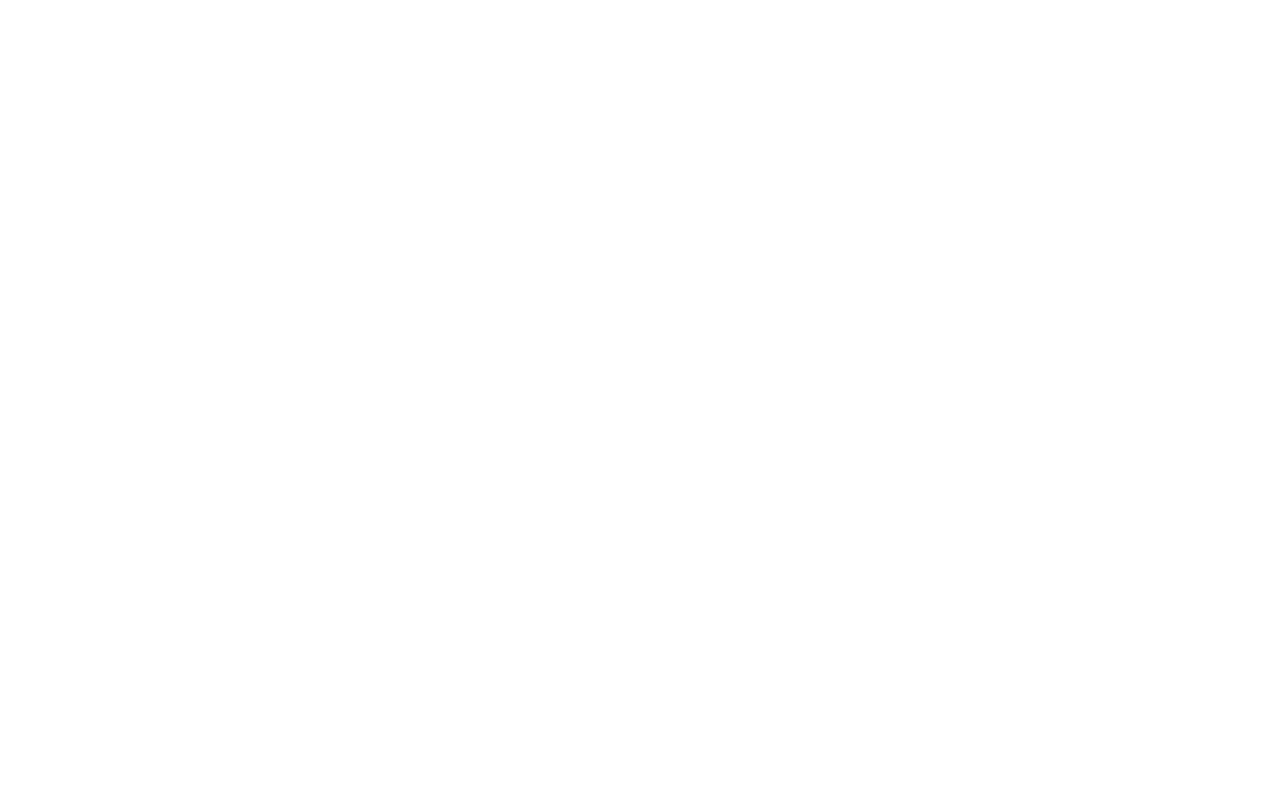
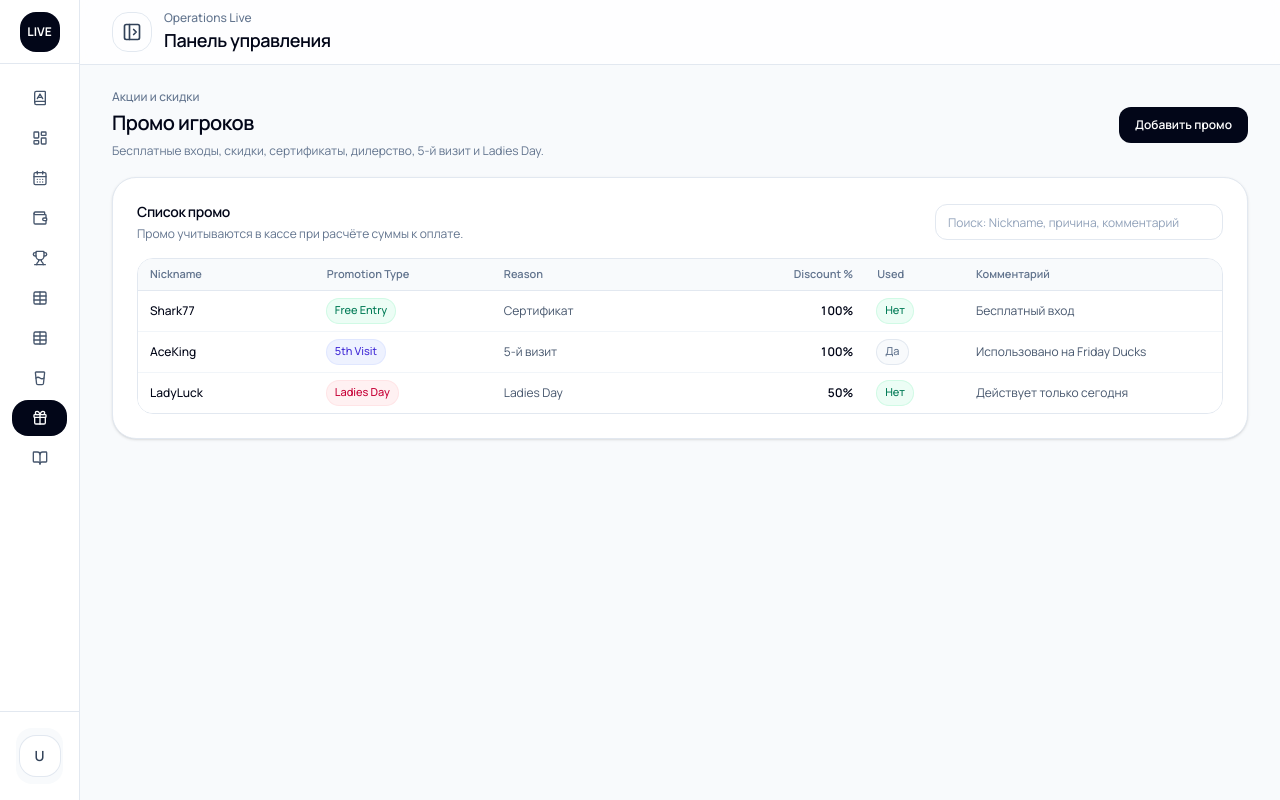
Before and after one commit to azikulovv/operations-live-web, a Nuxt app: page /dashboard/promotions in a window 1280 px wide. Before the commit this address had no page. Built offline with nearby package versions, Linux system fonts and the light colour scheme; no server answers.

Commit message:
feat: добавлен компонент для отображения промо-акций с функционалом фильтрации

```diff
--- /dev/null
+++ b/app/components/promotions/PromotionsTable.vue
@@ -0,0 +1,142 @@
+<script setup lang="ts">
+import type { DataTableColumn } from '~/components/ui/UiDataTable.vue'
+
+export type PromotionType =
+  | 'free_entry'
+  | 'discount'
+  | 'certificate'
+  | 'dealer'
+  | 'fifth_visit'
+  | 'ladies_day'
+
+export type Promotion = {
+  id: string
+  nickname: string
+  type: PromotionType
+  reason: string
+  discountPercent: number
+  used: boolean
+  comment: string
+}
+
+type Props = {
+  promotions: Promotion[]
+}
+
+defineProps<Props>()
+
+const columns: DataTableColumn[] = [
+  {
+    key: 'nickname',
+    label: 'Nickname',
+    sticky: true,
+    stickyLeft: '0px',
+    width: '180px',
+  },
+  {
+    key: 'type',
+    label: 'Promotion Type',
+    width: '180px',
+  },
+  {
+    key: 'reason',
+    label: 'Reason',
+    width: '260px',
+  },
+  {
+    key: 'discountPercent',
+    label: 'Discount %',
+    align: 'right',
+    width: '120px',
+    cellClass: 'font-semibold tabular-nums text-slate-950',
+  },
+  {
+    key: 'used',
+    label: 'Used',
+    width: '100px',
+  },
+  {
+    key: 'comment',
+    label: 'Комментарий',
+    width: '260px',
+  },
+]
+
+function getPromotionTypeLabel(type: PromotionType) {
+  const labels: Record<PromotionType, string> = {
+    free_entry: 'Free Entry',
+    discount: 'Discount',
+    certificate: 'Certificate',
+    dealer: 'Dealer',
+    fifth_visit: '5th Visit',
+    ladies_day: 'Ladies Day',
+  }
+
+  return labels[type]
+}
+
+function getPromotionTypeClass(type: PromotionType) {
+  const classes: Record<PromotionType, string> = {
+    free_entry: 'bg-emerald-50 text-emerald-700 ring-emerald-100',
+    discount: 'bg-sky-50 text-sky-700 ring-sky-100',
+    certificate: 'bg-violet-50 text-violet-700 ring-violet-100',
+    dealer: 'bg-amber-50 text-amber-700 ring-amber-100',
+    fifth_visit: 'bg-indigo-50 text-indigo-700 ring-indigo-100',
+    ladies_day: 'bg-rose-50 text-rose-700 ring-rose-100',
+  }
+
+  return classes[type]
+}
+</script>
+
+<template>
+  <UiDataTable
+    :columns="columns"
+    :rows="promotions"
+    row-key="id"
+    min-width="1050px"
+    empty-text="Акции не найдены"
+  >
+    <template #cell-nickname="{ row }">
+      <div class="max-w-40 truncate font-medium text-slate-950">
+        {{ (row as Promotion).nickname }}
+      </div>
+    </template>
+
+    <template #cell-type="{ row }">
+      <span
+        class="inline-flex h-6 items-center rounded-full px-2 text-[11px] font-medium ring-1"
+        :class="getPromotionTypeClass((row as Promotion).type)"
+      >
+        {{ getPromotionTypeLabel((row as Promotion).type) }}
+      </span>
+    </template>
+
+    <template #cell-reason="{ row }">
+      <div class="max-w-64 truncate text-slate-600">
+        {{ (row as Promotion).reason || '—' }}
+      </div>
+    </template>
+
+    <template #cell-discountPercent="{ row }"> {{ (row as Promotion).discountPercent }}% </template>
+
+    <template #cell-used="{ row }">
+      <span
+        class="inline-flex h-6 items-center rounded-full px-2 text-[11px] font-medium ring-1"
+        :class="
+          (row as Promotion).used
+            ? 'bg-slate-50 text-slate-500 ring-slate-200'
+            : 'bg-emerald-50 text-emerald-700 ring-emerald-100'
+        "
+      >
+        {{ (row as Promotion).used ? 'Да' : 'Нет' }}
+      </span>
+    </template>
+
+    <template #cell-comment="{ row }">
+      <div class="max-w-64 truncate text-slate-600">
+        {{ (row as Promotion).comment || '—' }}
+      </div>
+    </template>
+  </UiDataTable>
+</template>
--- /dev/null
+++ b/app/pages/dashboard/promotions.vue
@@ -0,0 +1,107 @@
+<script setup lang="ts">
+import type { Promotion } from '~/components/promotions/PromotionsTable.vue'
+import PromotionsTable from '~/components/promotions/PromotionsTable.vue'
+
+definePageMeta({
+  middleware: 'auth',
+  layout: 'dashboard',
+})
+
+useHead({
+  title: 'Promotions | Operations Live',
+})
+
+const promotions = ref<Promotion[]>([
+  {
+    id: '1',
+    nickname: 'Shark77',
+    type: 'free_entry',
+    reason: 'Сертификат',
+    discountPercent: 100,
+    used: false,
+    comment: 'Бесплатный вход',
+  },
+  {
+    id: '2',
+    nickname: 'AceKing',
+    type: 'fifth_visit',
+    reason: '5-й визит',
+    discountPercent: 100,
+    used: true,
+    comment: 'Использовано на Friday Ducks',
+  },
+  {
+    id: '3',
+    nickname: 'LadyLuck',
+    type: 'ladies_day',
+    reason: 'Ladies Day',
+    discountPercent: 50,
+    used: false,
+    comment: 'Действует только сегодня',
+  },
+])
+
+const search = ref('')
+
+const filteredPromotions = computed(() => {
+  const query = search.value.trim().toLowerCase()
+
+  if (!query) return promotions.value
+
+  return promotions.value.filter((promotion) => {
+    return (
+      promotion.nickname.toLowerCase().includes(query) ||
+      promotion.reason.toLowerCase().includes(query) ||
+      promotion.comment.toLowerCase().includes(query)
+    )
+  })
+})
+</script>
+
+<template>
+  <div class="mx-auto max-w-7xl">
+    <div class="mb-4 flex flex-col gap-3 md:flex-row md:items-center md:justify-between">
+      <div>
+        <div class="flex items-center gap-2">
+          <p class="text-xs font-medium text-slate-500">Акции и скидки</p>
+        </div>
+
+        <h2 class="mt-1 text-xl font-semibold tracking-tight text-slate-950">Промо игроков</h2>
+
+        <p class="mt-1 max-w-2xl text-xs leading-5 text-slate-500">
+          Бесплатные входы, скидки, сертификаты, дилерство, 5-й визит и Ladies Day.
+        </p>
+      </div>
+
+      <button
+        type="button"
+        class="h-9 rounded-xl bg-slate-950 px-4 text-xs font-semibold text-white transition hover:bg-slate-800"
+      >
+        Добавить промо
+      </button>
+    </div>
+
+    <UiCard>
+      <div class="mb-4 flex flex-col gap-3 md:flex-row md:items-center md:justify-between">
+        <div>
+          <h3 class="text-sm font-semibold tracking-tight text-slate-950">Список промо</h3>
+
+          <p class="mt-1 text-xs text-slate-500">
+            Промо учитываются в кассе при расчёте суммы к оплате.
+          </p>
+        </div>
+
+        <div class="w-full md:w-72">
+          <input
+            v-model.trim="search"
+            type="text"
+            placeholder="Поиск: Nickname, причина, комментарий"
+            class="h-9 w-full rounded-xl border border-slate-200 bg-white px-3 text-xs text-slate-950 transition outline-none placeholder:text-slate-400 focus:border-slate-400 focus:ring-4 focus:ring-slate-100"
+          />
+        </div>
+      </div>
+
+      <PromotionsTable :promotions="filteredPromotions" />
+    </UiCard>
+  </div>
+</template>
```
